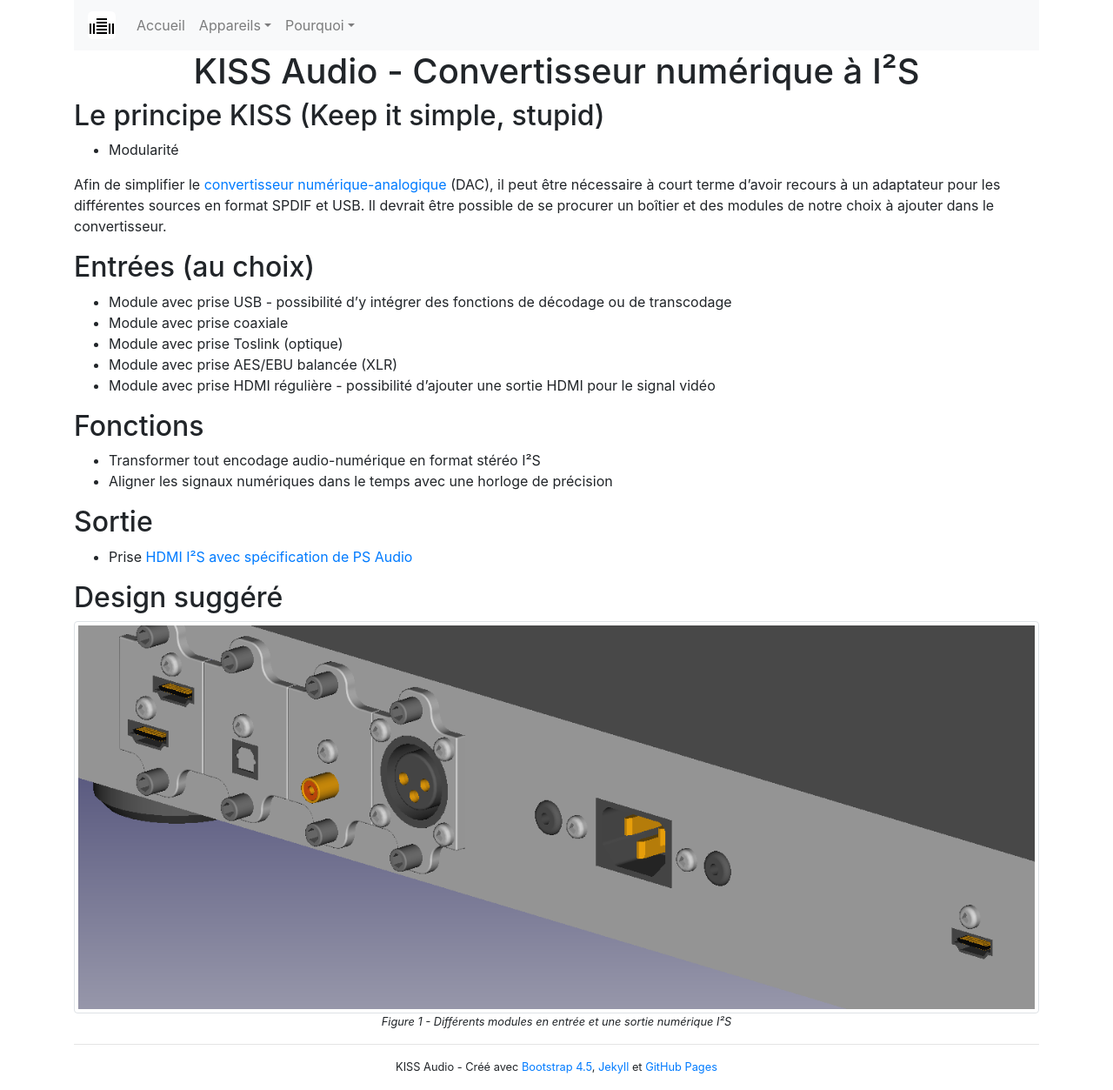
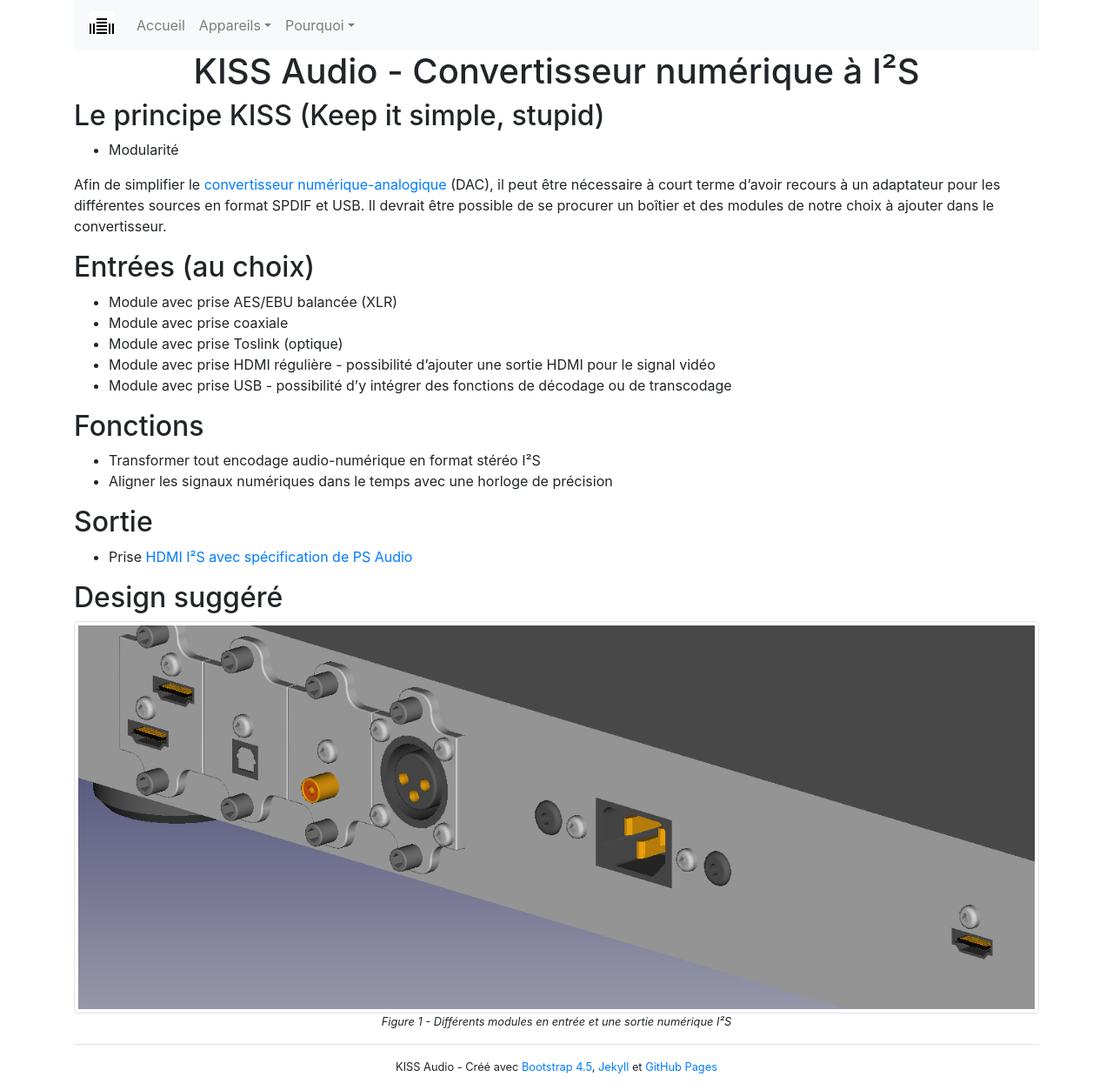
Before and after one commit to plstonge/kiss-audio, a Jekyll site: the page built from numerique/convertisseur_i2s.md, in a window 1280 px wide. Shown: the whole page at 87% size. Built offline with Jekyll 4.4.1, drawn with Linux system fonts in a browser that asks for light colours.

Commit message:
Réordonner les types d'entrées

```diff
--- a/numerique/convertisseur_i2s.md
+++ b/numerique/convertisseur_i2s.md
@@ -16,11 +16,11 @@ boîtier et des modules de notre choix à ajouter dans le convertisseur.
 
 ## Entrées (au choix)
 
-* Module avec prise USB - possibilité d'y intégrer des fonctions de décodage ou de transcodage
+* Module avec prise AES/EBU balancée (XLR)
 * Module avec prise coaxiale
 * Module avec prise Toslink (optique)
-* Module avec prise AES/EBU balancée (XLR)
 * Module avec prise HDMI régulière - possibilité d'ajouter une sortie HDMI pour le signal vidéo
+* Module avec prise USB - possibilité d'y intégrer des fonctions de décodage ou de transcodage
 
 ## Fonctions
 
```
